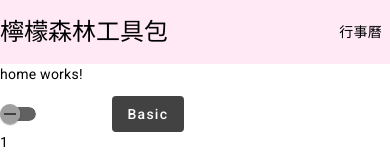
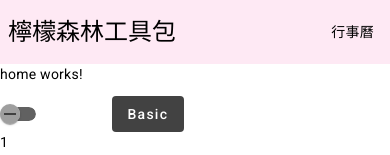
Before and after one commit to chiupinchun/tools, an Angular app: page / in a window 390 px wide. Shown: the top 155 px of the page. Built offline with nearby package versions, Linux system fonts and the light colour scheme.

Commit message:
style: container add padding-x on mobile

```diff
--- a/src/styles.scss
+++ b/src/styles.scss
@@ -7,5 +7,8 @@
   --container-width: 1024px;
 }
 
-html, body { height: 100%; }
-body { margin: 0; font-family: Roboto, "Helvetica Neue", sans-serif; }
+.container {
+  @media screen and (max-width: 767px) {
+    @apply px-2;
+  }
+}
```
